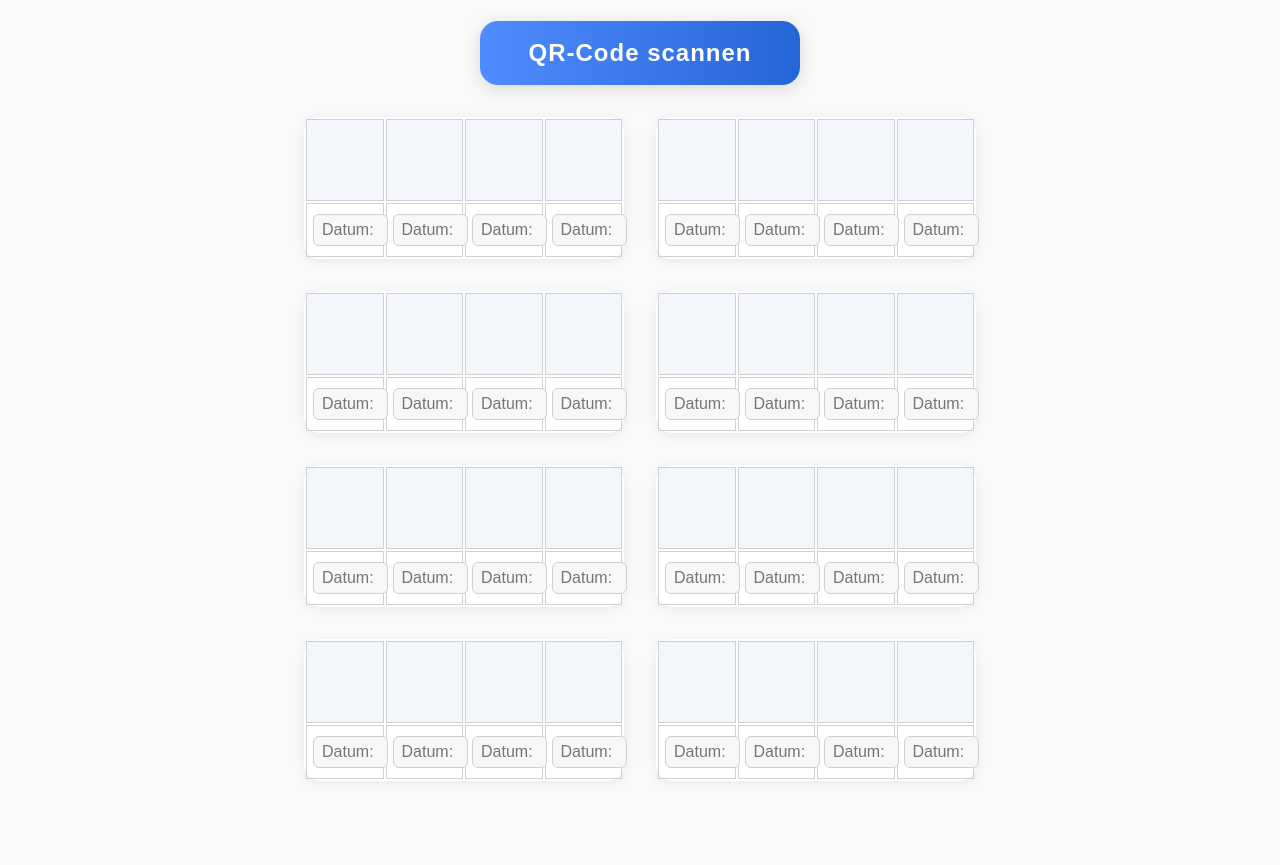
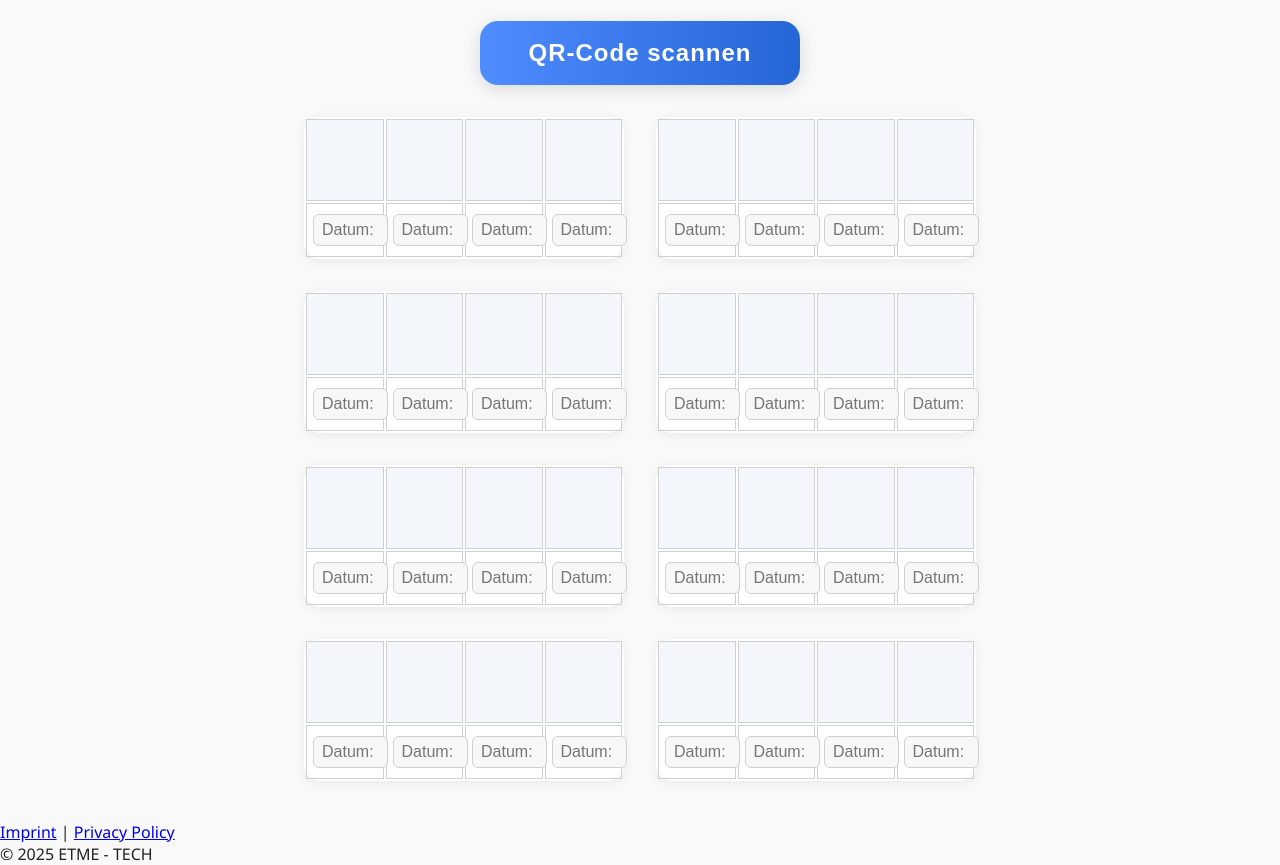
Before and after one commit to CodingPig-dev/Virtuelles-Konfi-Heftle, a plain HTML site: page index.html in a window 1280 px wide. Shown: the part 127-992 px from the top of the page. Before the commit the page ends 948 px from the top, so only its background shows below. Drawn offline with Linux system fonts and the light colour scheme.

Commit message:
Add footer with imprint and privacy policy links
Added footer with links and copyright information.

```diff
--- a/index.html
+++ b/index.html
@@ -103,6 +103,15 @@
     <div id="qr-error" style="color:#fff;margin-top:10px;"></div>
     <button id="closeOverlay">Schließen</button>
 </div>
+        <footer>
+        <div class="footer-links">
+            <a href="impressum.html">Imprint</a> |
+            <a href="datenschutz.html">Privacy Policy</a>
+        </div>
+        <div class="footer-copy">
+            &copy; 2025 ETME - TECH
+        </div>
+        </footer>
 <script src="https://cdn.jsdelivr.net/npm/html5-qrcode@2.3.8/html5-qrcode.min.js"></script>
 <script>
 (function(){
```
